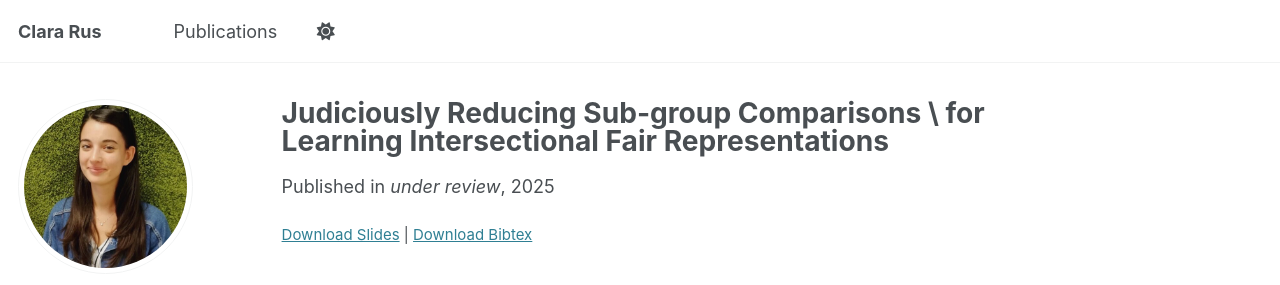
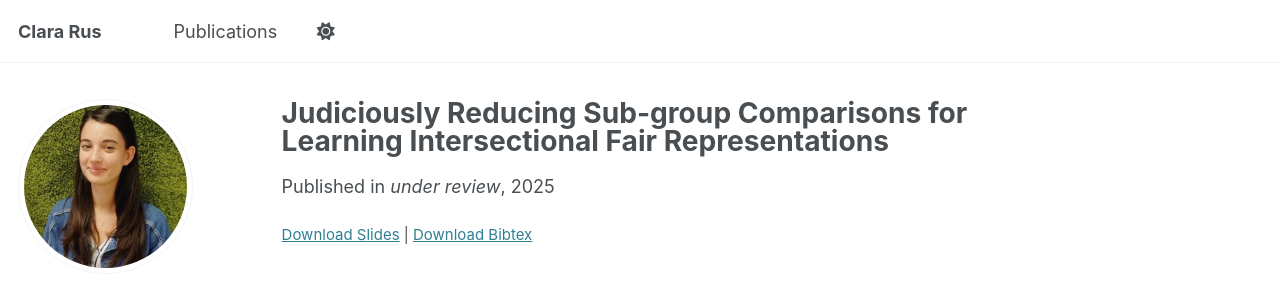
Before and after one commit to ClaraRus/ClaraRus.github.io, a Jekyll site: the page built from _publications/2025-10-01-intersectional.md, in a window 1280 px wide. Shown: the top 285 px of the page. Built offline with Jekyll 4.4.1, drawn with Linux system fonts in a browser that asks for light colours; some web fonts are replaced.

Commit message:
Add files via upload

```diff
--- a/_publications/2025-10-01-intersectional.md
+++ b/_publications/2025-10-01-intersectional.md
@@ -1,5 +1,5 @@
 ---
-title: "Judiciously Reducing Sub-group Comparisons \\ for Learning Intersectional Fair Representations"
+title: "Judiciously Reducing Sub-group Comparisons for Learning Intersectional Fair Representations"
 authors: 'Clara Rus, Andrew Yates, Maarten de Rijke'
 collection: publications
 category: manuscripts
```
